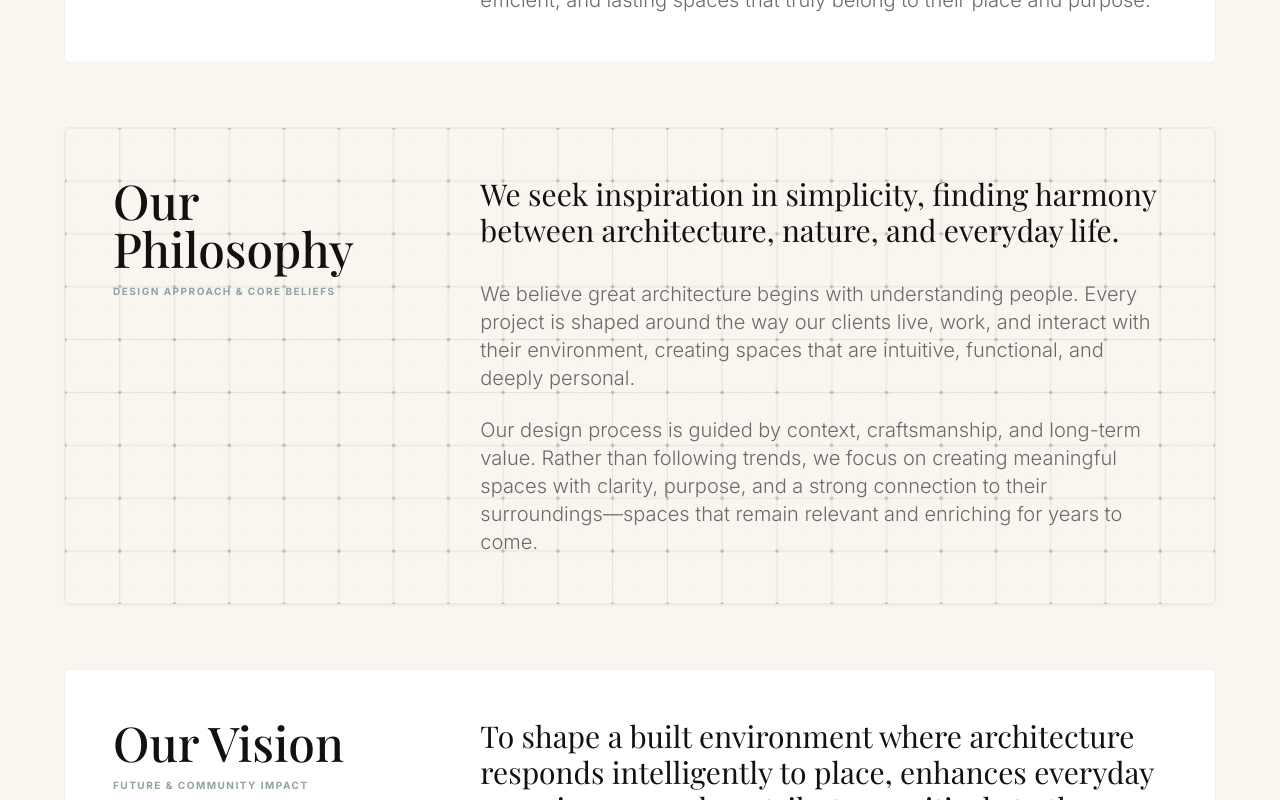
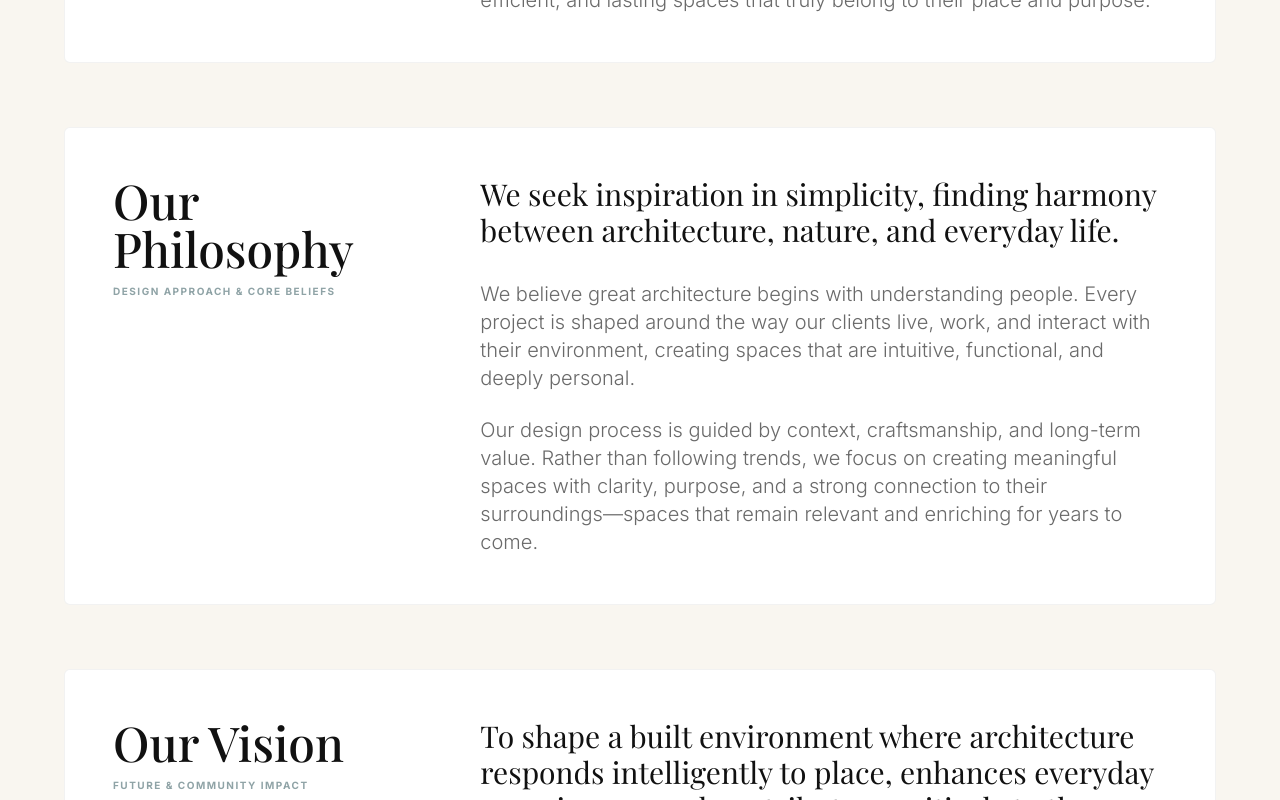
Before and after one commit to ahal0309/planbe20, a Next.js app: page /about in a window 1280 px wide. Shown: the part 940-1740 px from the top of the page. Built offline with nearby package versions, Linux system fonts and the light colour scheme; a web font is replaced by a local one.

Commit message:
Restore pure white background for Our Philosophy card on about page

```diff
--- a/src/app/about/page.tsx
+++ b/src/app/about/page.tsx
@@ -5,7 +5,6 @@ import { motion } from "framer-motion";
 import { StaggerText } from "@/components/ui/stagger-text";
 import Image from "next/image";
 import { ChevronLeft, ChevronRight } from "lucide-react";
-import KineticGrid from "@/components/ui/kinetic-grid";
 
 export default function AboutPage() {
   const scrollContainerRef = useRef<HTMLDivElement>(null);
@@ -136,19 +135,15 @@ export default function AboutPage() {
           </div>
         </motion.div>
 
-        {/* 3. Our Philosophy Card with Interactive Kinetic Grid */}
+        {/* 3. Our Philosophy Card */}
         <motion.div
           initial="hidden"
           whileInView="visible"
           viewport={{ once: true, margin: "-100px" }}
           variants={fadeUp}
-          className="w-full"
+          className="group w-full bg-white border border-[#111111]/5 rounded-md p-8 md:p-12 hover:shadow-[0_12px_40px_rgba(0,0,0,0.03)] hover:border-[#111111]/10 transition-all duration-700"
         >
-          <KineticGrid
-            globalColor="architectural"
-            className="group w-full border border-[#111111]/5 rounded-md p-8 md:p-12 hover:shadow-[0_12px_40px_rgba(0,0,0,0.03)] hover:border-[#111111]/10 transition-all duration-700 shadow-sm"
-          >
-            <div className="grid grid-cols-1 lg:grid-cols-12 gap-8 lg:gap-12 items-start relative z-10">
+          <div className="grid grid-cols-1 lg:grid-cols-12 gap-8 lg:gap-12 items-start">
             <div className="lg:col-span-4 flex flex-col justify-start">
               <h2 className="font-serif text-3xl md:text-4xl lg:text-5xl font-medium text-[#111111] leading-tight">
                 Our Philosophy
@@ -171,7 +166,6 @@ export default function AboutPage() {
               </div>
             </div>
           </div>
-          </KineticGrid>
         </motion.div>
 
         {/* 4. Our Vision Card */}
--- a/src/components/TopographicBackground.tsx
+++ b/src/components/TopographicBackground.tsx
@@ -13,11 +13,6 @@ export default function TopographicBackground() {
   }, []);
 
   if (!mounted) return null;
-
-  // On Home and About pages, the contour lines are removed in favor of the interactive KineticGrid
-  if (pathname === "/" || pathname === "/about") {
-    return <div className="fixed inset-0 z-[-1] pointer-events-none overflow-hidden bg-[#FAFAFA]" />;
-  }
 
   return (
     <div className="fixed inset-0 z-[-1] pointer-events-none overflow-hidden bg-[#FAFAFA]">
```
Lines whose indentation alone changed are shown as unchanged.
